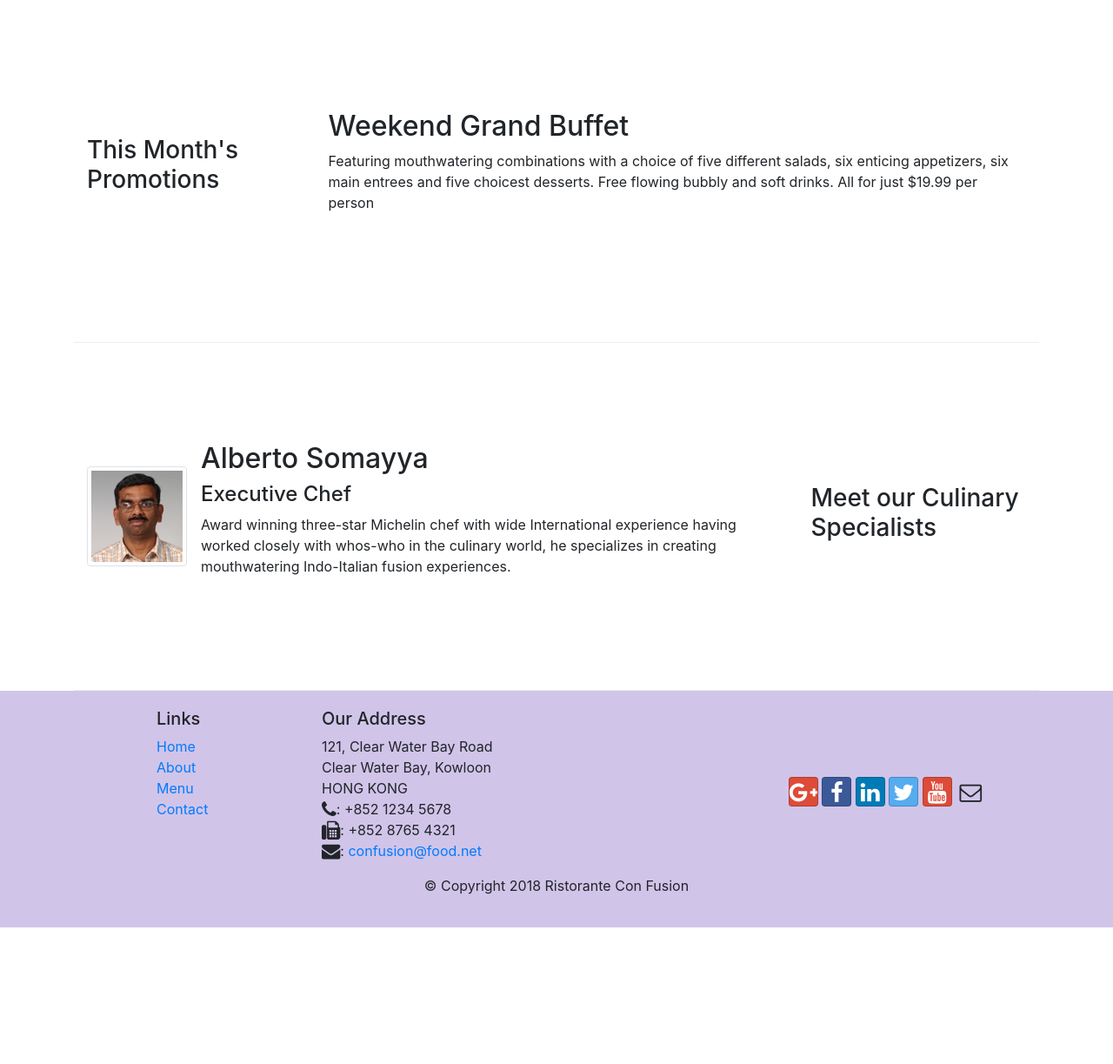
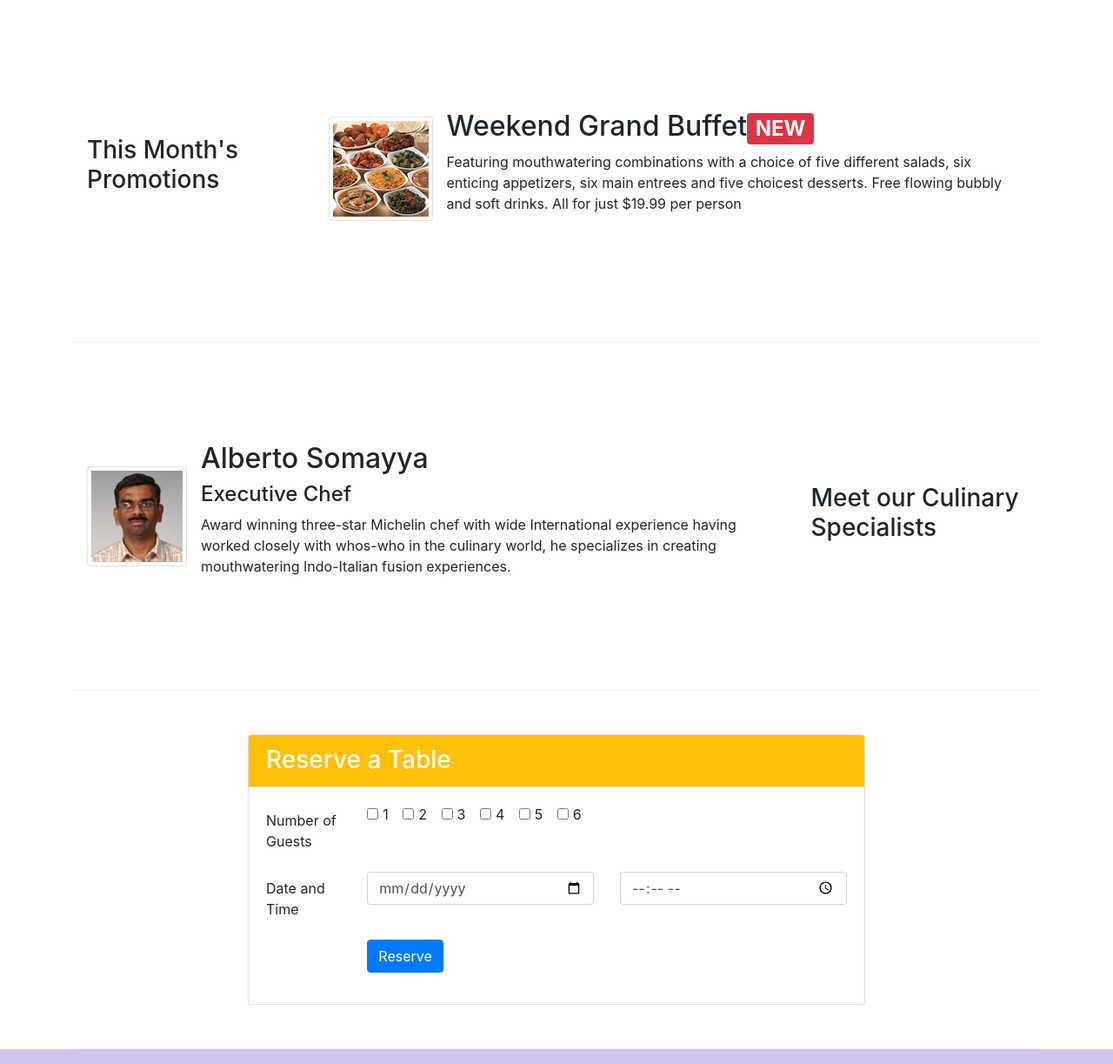
Before and after one commit to Arcgiss/Project, a website: page getting-started/index.html in a window 1280 px wide. Shown: the part 740-1963 px from the top of the page at 87% size. Before the commit the page ends 1806 px from the top, so only its background shows below. Drawn offline with nearby package versions, Linux system fonts and the light colour scheme.

Commit message:
assignment 2

```diff
--- a/getting-started/index.html
+++ b/getting-started/index.html
@@ -48,7 +48,14 @@
                 <div class="col-12 col-sm align-self-center">
                     <img src="img/logo.png" class="img-fluid">
                 </div>
-            </div>
+
+                <div class="col-12 col-sm  align-self-center">
+                    <a role="button" class="btn btn-block nav-link btn-warning" href="#reserveform">Reserve table</a>
+                </div>
+
+
+			</div>
+
         </div>
     </header>
 
@@ -75,12 +82,19 @@
 
 
         <div class="row row-content align-items-center">
-            <div class="col-12 col-sm-4 col-md-3">
+            <div class="col-12 col-sm-4 order-sm-first col-md-3">
                 <h3>This Month's Promotions</h3>
             </div>
-            <div class="col col-sm col-md">
-                <h2>Weekend Grand Buffet</h2>
-                <p class="d-none d-sm-block">Featuring mouthwatering combinations with a choice of five different salads, six enticing appetizers, six main entrees and five choicest desserts. Free flowing bubbly and soft drinks. All for just $19.99 per person </p>
+            <div class="col col-sm order-sm-last col-md">
+                <div class="media">
+                    <img class="d-flex mr-3 img-thumbnail align-self-center"
+                            src="img/buffet.png" alt="Weekend Grand Buffet">
+                    <div class="media-body">
+                        <h2 class="mt-0">Weekend Grand Buffet<span class="badge badge-danger">NEW</span></h2>
+                        <p class="d-none d-sm-block">Featuring mouthwatering combinations with a choice of five different salads, six enticing appetizers, six main entrees and five choicest desserts. Free flowing bubbly and soft drinks. All for just $19.99 per person </p>
+                    </div>
+                </div>
+
             </div>
         </div>
 
@@ -103,8 +117,72 @@
                     </div>
                 </div>
             </div>
+
         </div>
+		<div class="row row-content justify-content-center">
+
+			<div class="col-12 col-sm-8 ">
+			<div class="card" id="reserveform">
+			<h3 class="card-header bg-warning text-white">Reserve a Table</h3>
+
+			<div class="card-body ">
+
+				<form >
+					<div class="form-group row">
+					<label for="guestnum" class="col-12 col-md-2 col-form-label">Number of Guests</label>
+					<div class="col-6 col-md-5">
+					<div class="form-check form-check-inline">
+						<input class="form-check-input" type="checkbox" id="inlineCheckbox1" value="option1">
+					<label class="form-check-label" for="inlineCheckbox1">1</label>
+					</div>
+						<div class="form-check form-check-inline">
+					<input class="form-check-input" type="checkbox" id="inlineCheckbox2" value="option2">
+					<label class="form-check-label" for="inlineCheckbox2">2</label>
+						</div>
+					<div class="form-check form-check-inline">
+					<input class="form-check-input" type="checkbox" id="inlineCheckbox3" value="option3" >
+					<label class="form-check-label" for="inlineCheckbox3">3 </label>
+					</div>
+					<div class="form-check form-check-inline">
+					<input class="form-check-input" type="checkbox" id="inlineCheckbox4" value="option4" >
+					<label class="form-check-label" for="inlineCheckbox3">4 </label>
+					</div>
+					<div class="form-check form-check-inline">
+					<input class="form-check-input" type="checkbox" id="inlineCheckbox5" value="option5" >
+					<label class="form-check-label" for="inlineCheckbox3">5 </label>
+					</div>
+					<div class="form-check form-check-inline">
+					<input class="form-check-input" type="checkbox" id="inlineCheckbox6" value="option6" >
+					<label class="form-check-label" for="inlineCheckbox3">6 </label>
+					</div>
+			</div>
+			</div>
+				<div class="form-group row">
+							<label for="dateandtime" class="col-12 col-md-2 col-form-label">Date and Time</label>
+							<div class="col-6 col-md-5">
+								<input type="Date" class="form-control" id="date" name="date" placeholder="Date">
+							</div>
+							<div class="col-6 col-md-5">
+								<input type="Time" class="form-control" id="time" name="time" placeholder="Time">
+							</div>
+						</div>
+						<div class="form-group row">
+							<div class="offset-md-2 col-md-10">
+								<button type="submit" class="btn btn-primary">Reserve</button>
+							</div>
+						</div>
+
+
+				</form>
+
+
+			</div>
+
+		</div>
+
+       </div>
     </div>
+	</div>
 
     <footer class="footer">
         <div class="container">
```
